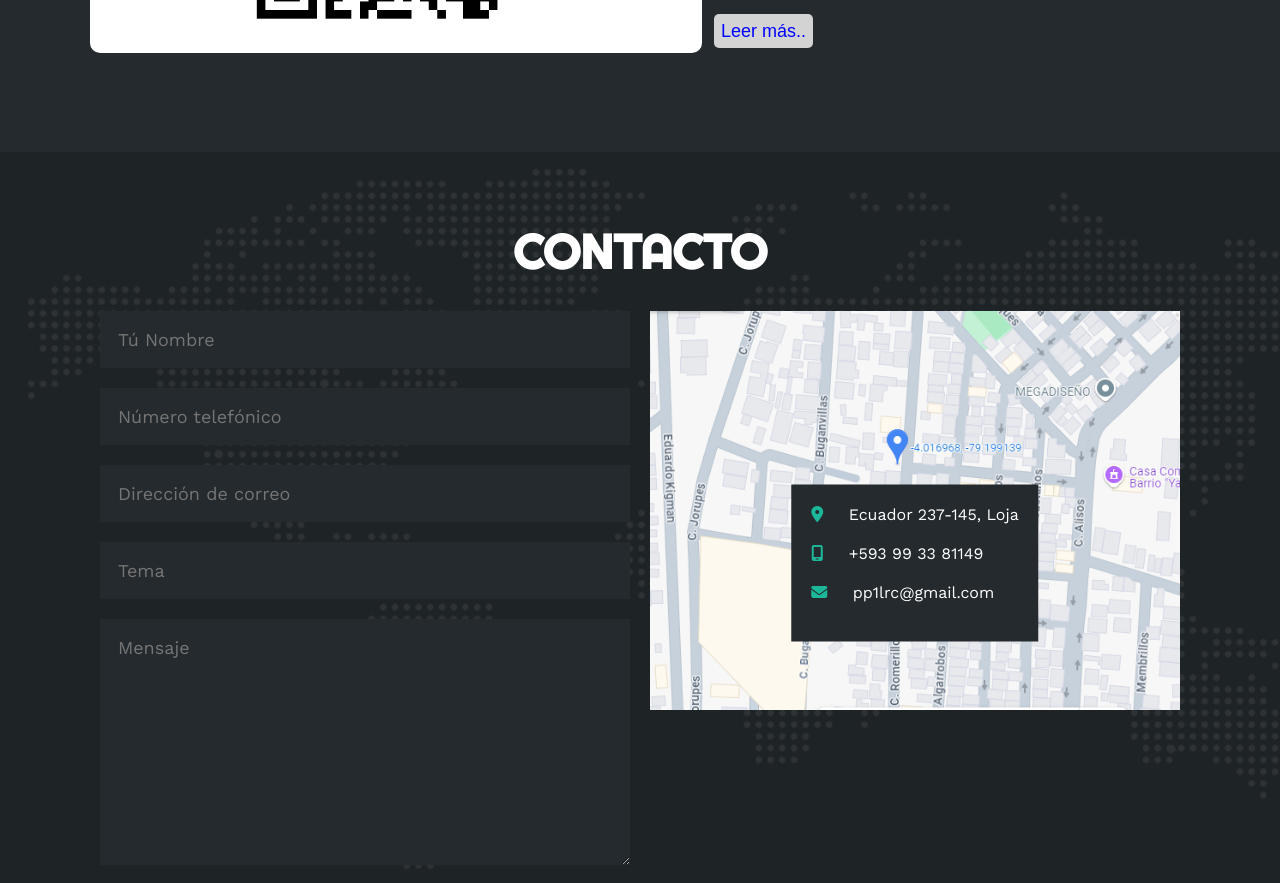
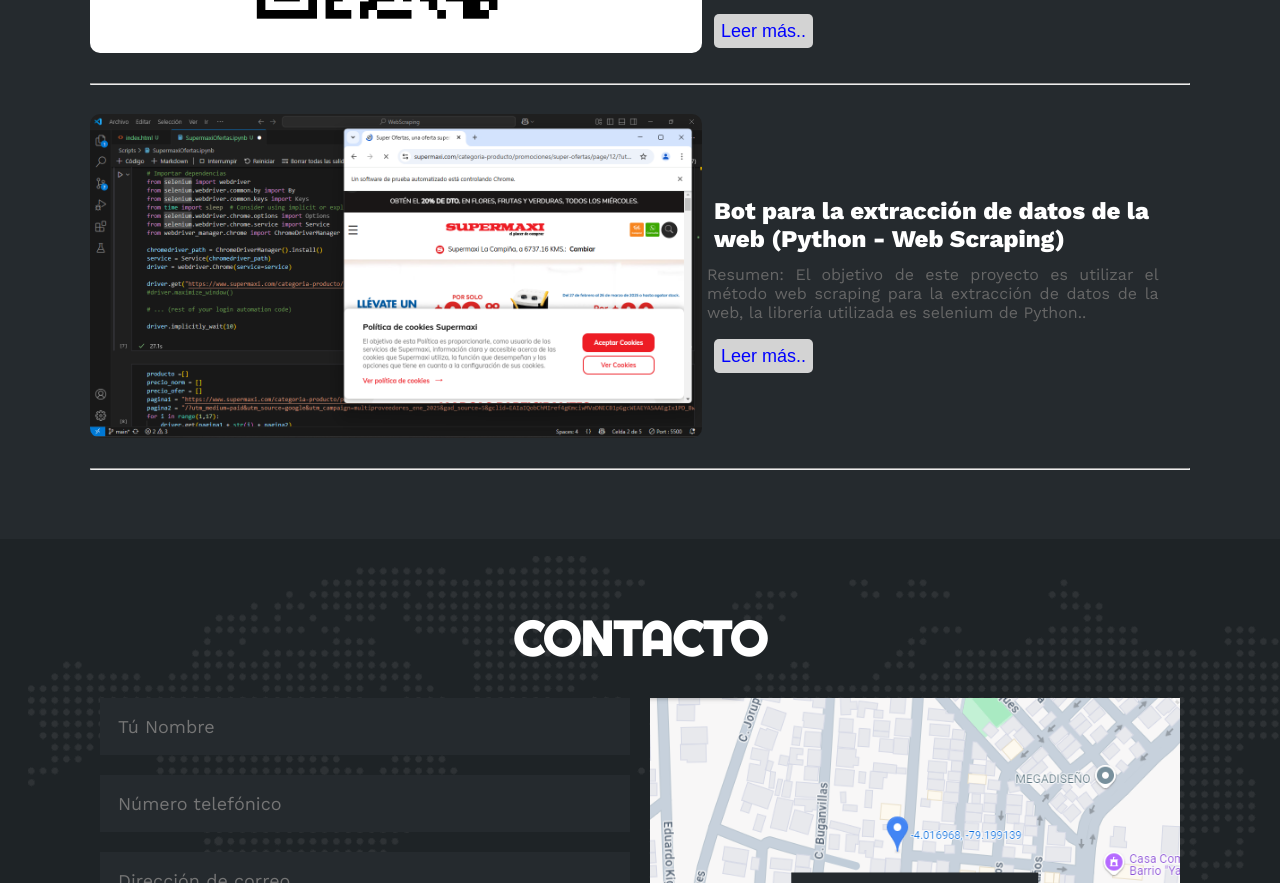
Before and after one commit to ppluis84/Portafolio, a plain HTML site: page index.html in a window 1280 px wide. Shown: the part 4603-5486 px from the top of the page. Drawn offline with nearby package versions, Linux system fonts and the light colour scheme.

Commit message:
Proyecto webscraping

```diff
--- a/index.html
+++ b/index.html
@@ -431,6 +431,27 @@
                     </div>
                     <br>
                 </div>
+                <hr>
+                <br>
+                <div class="proyecto">
+                    <img src="img/webscraping1.png" alt="">
+                    <div class="overlay">
+                        <a href="https://ppluis84.github.io/WebScraping/">
+                            <h3>Bot para la extracción de datos de la web (Python - Web Scraping)</h3>
+                            <p>Python</p>
+                        </a>
+                    </div>
+                    <div class="descripción">
+                        <h3>Bot para la extracción de datos de la web (Python - Web Scraping)</h3>
+                        <p>Resumen: El objetivo de este proyecto es utilizar el método web scraping para la
+                            extracción de datos de la web, la librería utilizada es selenium de Python..</p>
+                        <br>
+                        <a href="https://ppluis84.github.io/WebScraping/" class="enlace-proyecto-1">Leer
+                            más..</a>
+                    </div>
+                    <br>
+                </div>
+                <hr>
                 <br>
             </div>
         </div>
```
Also changed, not shown: img/webscraping1.png (added).
